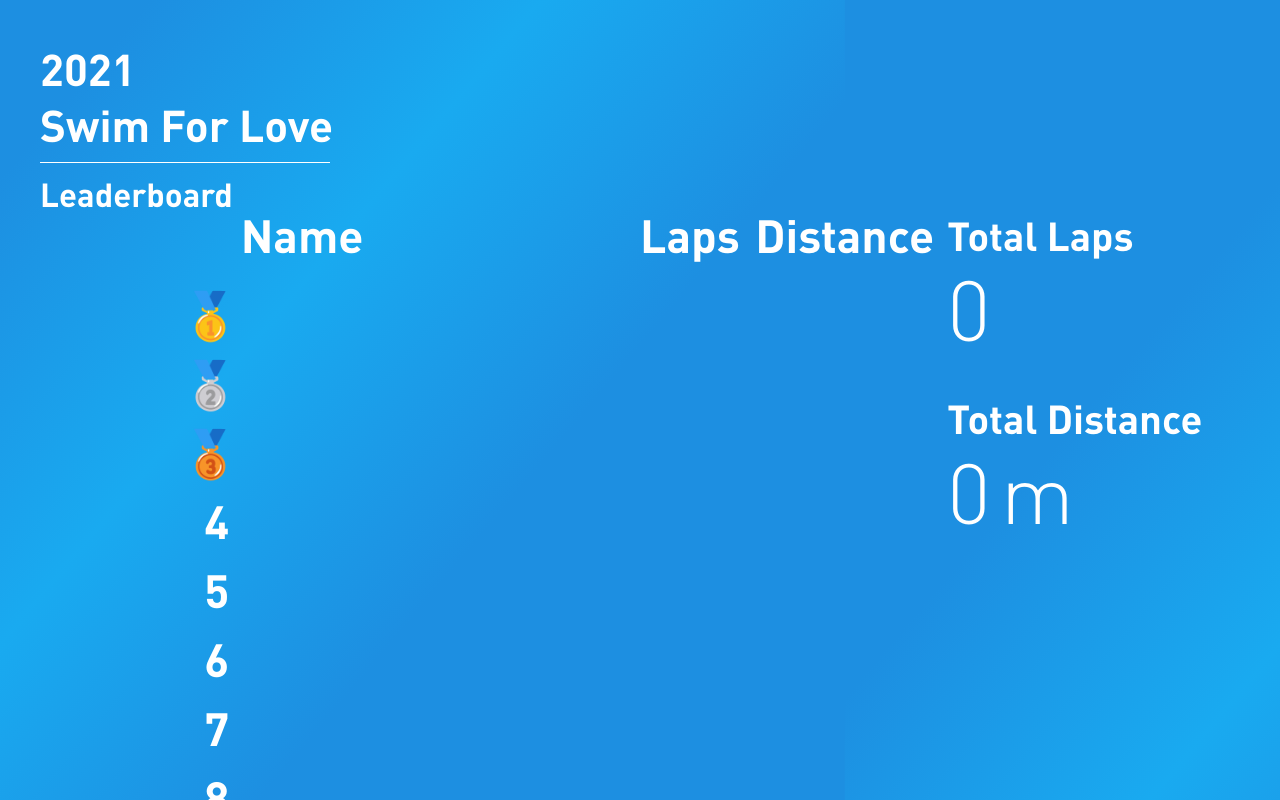
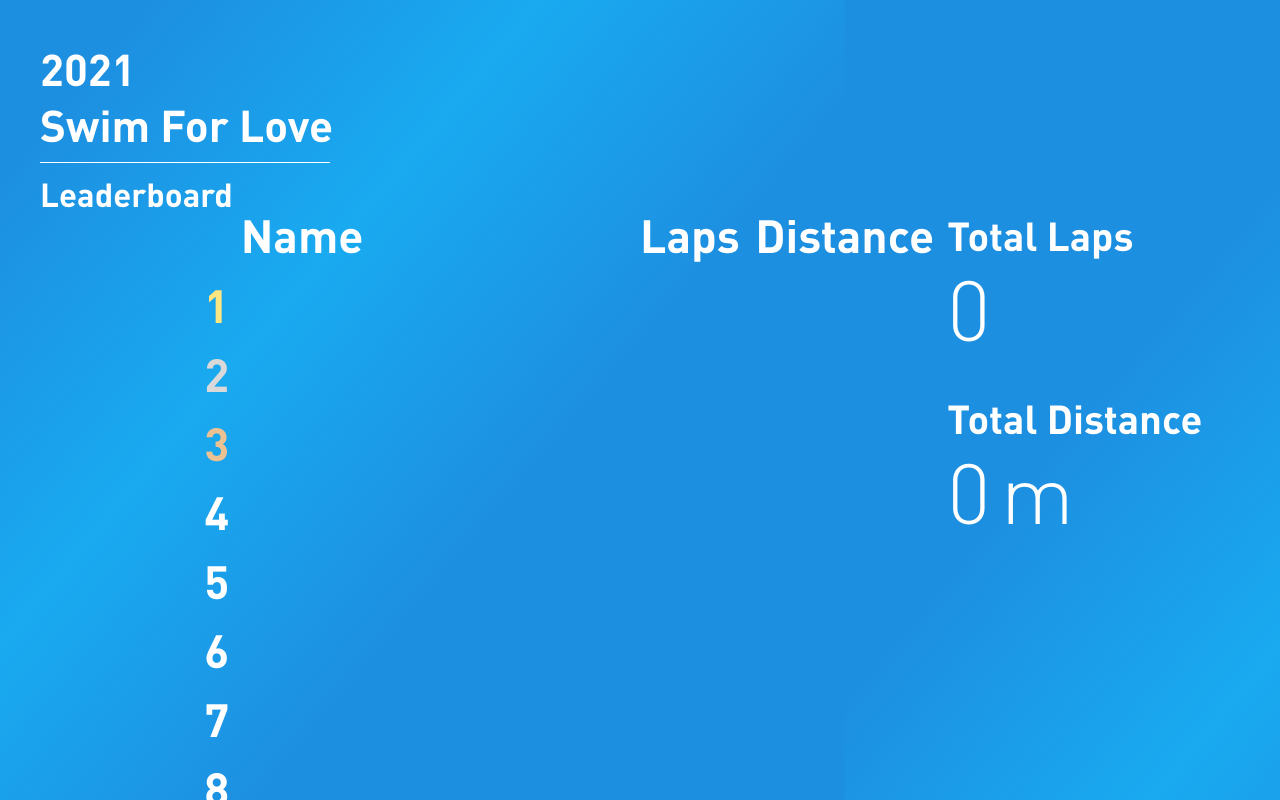
Before and after one commit to YKPS-FooBar/swim4love, a Flask app: page /leaderboard in a window 1280 px wide. Run offline with Flask 2, Linux system fonts and the light colour scheme; some libraries are stand-ins or nearby versions.

Commit message:
new no1/2/3 display; remove archaic code

```diff
--- a/swim4love/static/styles/leaderboard.css
+++ b/swim4love/static/styles/leaderboard.css
@@ -24,6 +24,10 @@
 * {
     margin: 0;
     font-family: 'DIN Pro', sans-serif;
+}
+
+
+body {
     color: white;
 }
 
@@ -36,14 +40,6 @@
     position: absolute;
 }
 
-.flowing-text {
-    color: rgba(255, 255, 255, 1.0);
-    background-image: url(../images/gradient.png);
-    background-repeat: repeat-x;
-    -webkit-background-clip: text;
-    animation: flowing-animation 15s linear infinite;
-}
-
 
 .container-main {
     position: absolute;
@@ -51,8 +47,6 @@
     height: 100%;
     overflow: hidden;
     background: linear-gradient(-50deg, #1D8FE1 30%, #19AAF0 50%, #1D8FE1 70%);
-    /* background-image: url(../images/gradient2.png); */
-    /* background-repeat: repeat-x; */
     animation: flowing-animation 15s linear infinite;
 }
 
@@ -89,43 +83,26 @@
 }
 
 .rank-title {
-    top: calc(52px * 1.5 - 4px);
+    /* Do not ask me why -4px here. */
+    /* I do not know; I do not care; it works. */
+    top: calc(1.5em - 4px);
     left: 0;
     text-align: right;
     font-weight: bold;
-    line-height: calc(46px * 1.5);
+    line-height: 1.5;
 }
 
-.rank-title > :nth-of-type(-n+3) {
-    margin-right: -10px;
+.rank-title > span:nth-of-type(1), .participant[data-rank="0"] {
+    color: hsl(49, 96%, 75%);
 }
 
-/* .rank-title > :nth-of-type(1) {
-  background: gold;
+.rank-title > span:nth-of-type(2), .participant[data-rank="1"] {
+    color: hsl(0, 0%, 85%);
 }
 
-.rank-title > :nth-of-type(2) {
-  background: #C0C0C0;
+.rank-title > span:nth-of-type(3), .participant[data-rank="2"] {
+    color: hsl(32, 70%, 75%);
 }
-
-.rank-title > :nth-of-type(3) {
-  background: #CD7F32;
-} */
-
-/* .leader.rank > span:nth-child(1)::before {
-    content: '🥇';
-    margin-right: 10px;
-}
-
-.leader.rank > span:nth-child(3)::before {
-    content: '🥈';
-    margin-right: 10px;
-}
-
-.leader.rank > span:nth-child(5)::before {
-    content: '🥉';
-    margin-right: 10px;
-} */
 
 .participant * {
     position: absolute;
--- a/swim4love/static/styles/volunteer.css
+++ b/swim4love/static/styles/volunteer.css
@@ -192,4 +192,5 @@
     border-radius: 10px;
     border: 2px dashed #fffa;
     padding: 10px;
+    margin: 20px 0;
 }
--- a/swim4love/templates/leaderboard.html
+++ b/swim4love/templates/leaderboard.html
@@ -15,7 +15,6 @@
     <div class='container-header'>
       <h1 class='title'><span id="year"></span><br />Swim For Love</h1>
       <div class='sep'></div>
-      <!-- <h2 class='page flowing-text'>Leaderboard</h2> -->
       <h2>Leaderboard</h2>
     </div>
     <!-- Leaderboard -->
@@ -27,9 +26,9 @@
         <span class='abs bold'>Distance</span>
       </div>
       <div class='rank-title abs'>
-        <span>🥇</span><br />
-        <span>🥈</span><br />
-        <span>🥉</span><br />
+        <span>1</span><br />
+        <span>2</span><br />
+        <span>3</span><br />
         <span>4</span><br />
         <span>5</span><br />
         <span>6</span><br />
--- a/swim4love/templates/volunteer/admin.html
+++ b/swim4love/templates/volunteer/admin.html
@@ -65,17 +65,17 @@
         <i id="swimmers-search" class="fas fa-search"></i>
       </h1>
       <hr />
-      <div id="swimmers-list"></div>
       <div id="show-add-swimmer" class="dashed-border-button">
         <i class="fas fa-plus-square"></i> 登记新游泳者
       </div>
+      <div id="swimmers-list"></div>
 
       <h1>管理志愿者</h1>
       <hr />
-      <div id="volunteers-list"></div>
       <div id="show-add-volunteer" class="dashed-border-button">
         <i class="fas fa-user-plus"></i> 添加志愿者
       </div>
+      <div id="volunteers-list"></div>
     </div>
   </div>
   <script type="text/javascript">
```
Also changed, not shown: swim4love/static/images/gradient.png (deleted), swim4love/static/images/gradient2.png (deleted).
